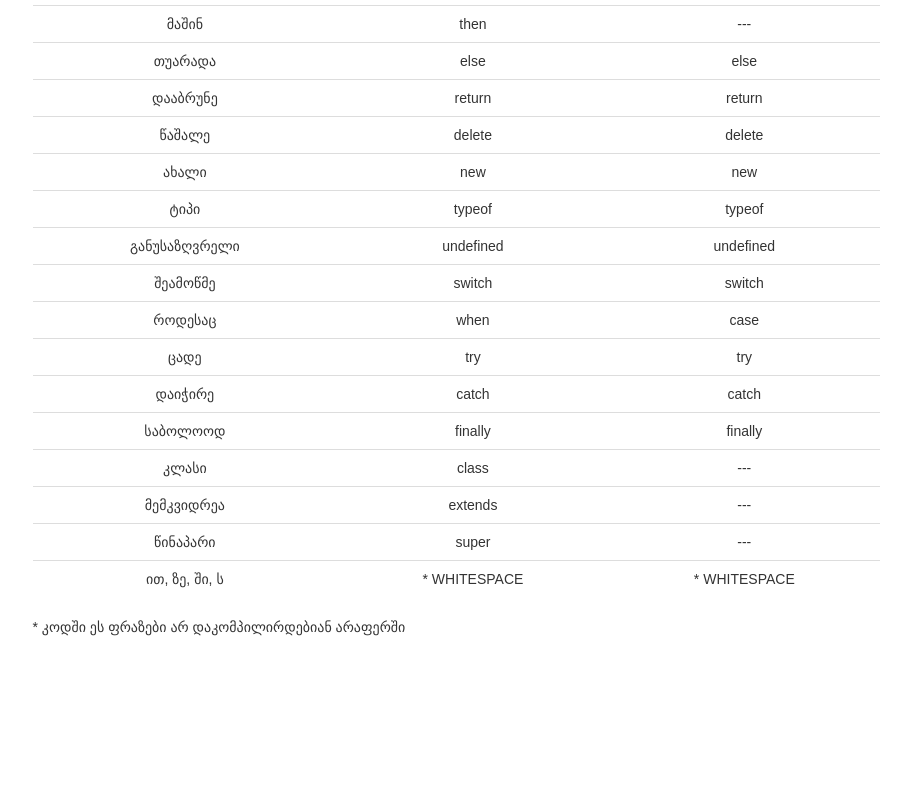
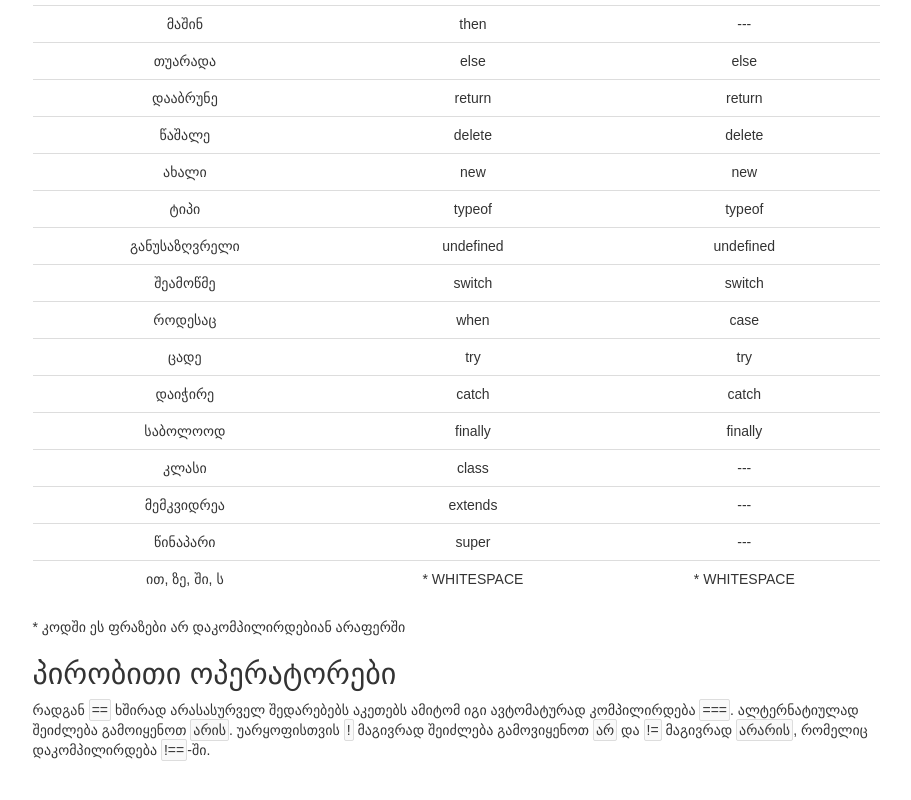
Before and after one commit to nodar-chkuaselidze/qartulskripti-web, a plain HTML site: page index.html in a window 1280 px wide. Shown: the part 1852-2652 px from the top of the page, without its empty margins (330-1241 px from the left). Drawn offline with Linux system fonts and the light colour scheme; no server answers.

Commit message:
first guide to conditionals

```diff
--- a/css/qartulskripti.css
+++ b/css/qartulskripti.css
@@ -172,7 +172,8 @@ footer {
 }
 
 
-.inline-code {
+.inline-code, i {
+  font-style: normal;
   background-color: #f9f9f9;
   border: 1px solid #ddd;
   padding: 2px;
--- a/index.html
+++ b/index.html
@@ -37,7 +37,6 @@
             <li class="lang-ref"></li>
             <li><a href="#მიმოხილვა">მიმოხილვა</a></li>
             <li><a href="#js-ექვივალენტები">JS ექვივალენტები</a></li>
-            <li><a href="#ცვლადები">ცვლადები</a></li>
             <li><a href="#პირობითი-ოპერატორები">პირობითი ოპერატორები</a></li>
             <li><a href="#ციკლები">ციკლები</a></li>
             <li><a href="#ფუნქციები">ფუნქციები</a></li>
@@ -289,6 +288,12 @@
           </table>
           * კოდში ეს ფრაზები არ დაკომპილირდებიან არაფერში
         </div>
+        <div id="პირობითი-ოპერატორები">
+          <h2>პირობითი ოპერატორები</h2>
+          რადგან <i>==</i> ხშირად არასასურველ შედარებებს აკეთებს ამიტომ იგი ავტომატურად კომპილირდება <i>===</i>.
+          ალტერნატიულად შეიძლება გამოიყენოთ <i>არის</i>.
+          უარყოფისთვის <i>!</i> მაგივრად შეიძლება გამოვიყენოთ <i>არ</i> და <i>!=</i> მაგივრად <i>არარის</i>, რომელიც დაკომპილირდება <i>!==</i>-ში.
+        </div>
       </div> <!-- /content -->
     </div> <!-- /row -->
   </div> <!-- /main -->
```
